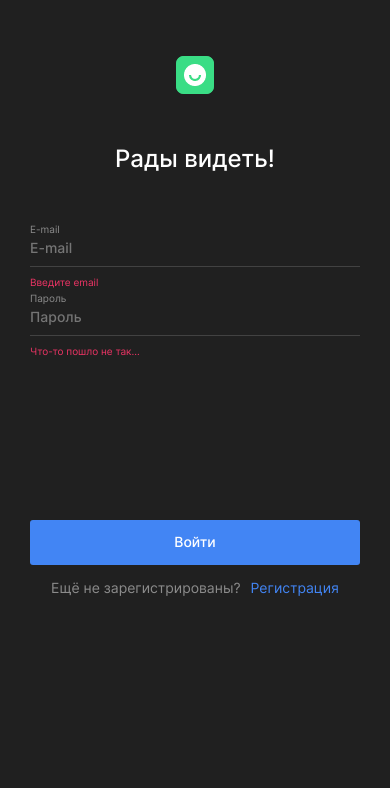
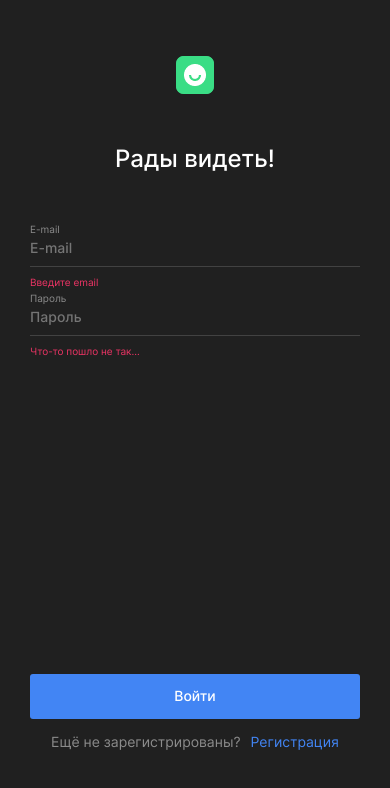
Before and after one commit to Aliya-f/movies-explorer-frontend, a React (Create React App) app: page /signin in a window 390 px wide. Shown: the top 788 px of the page. Built offline with nearby package versions, Linux system fonts and the light colour scheme; the HTML template or start-up script is replaced by a standard one.

Commit message:
доработка

```diff
--- a/src/components/Header/Header.css
+++ b/src/components/Header/Header.css
@@ -93,10 +93,11 @@
   height: 44px;
   background-repeat: no-repeat;
   display: none;
-  z-index: 2;
+  z-index: 3;
 }
 
 .mobile-menu {
+  z-index: 2;
   display: none;
   position: fixed;
   overflow: auto;
--- a/src/components/Login/Login.css
+++ b/src/components/Login/Login.css
@@ -4,10 +4,16 @@
 
 .login__container {
   max-width: 396px;
-  padding-top: 70px;
-  padding-bottom: 50px;
-  margin: auto;
+  margin: 70px auto 50px;
+  display: flex;
+  flex-direction: column;
+  justify-content: space-between;
+  height: 560px;
 }
+
+/* .login__container_elem {
+
+} */
 
 .login__logo {
   width: 38px;
@@ -32,7 +38,7 @@
 .login__form {
   display: flex;
   flex-direction: column;
-  margin-bottom: 134px;
+  /* margin-bottom: 221px; */
 }
 
 .login__label {
@@ -161,7 +167,8 @@
 
 @media (max-width: 500px) {
   .login__container {
-    padding-top: 56px;
+    height: 694px;
+    margin-top: 56px;
     padding-left: 30px;
     padding-right: 30px;
     display: flex;
@@ -177,6 +184,6 @@
     text-align: center;
   }
   .login__form {
-  margin-bottom: 163px;
+  /* margin-bottom: 163px; */
   }
 }
--- a/src/components/Login/Login.jsx
+++ b/src/components/Login/Login.jsx
@@ -14,6 +14,7 @@ function Login() {
     <main>
       <section className="login">
         <div className="login__container">
+          <div className="login__container_elem">
             <Link className="login__logo-container" to="/"><img src={logo} alt="логотип" className="login__logo"/></Link>
             <h1 className="login__title">Рады видеть!</h1>
             <form className="login__form">
@@ -40,11 +41,14 @@ function Login() {
             />
             <span className="login__error" id="password-error">Что-то пошло не так...</span>
             </form>
+          </div>
+          <div className="login__container_elem">
             <button className="login__submit-button" type="submit" onClick={login}>Войти</button>
             <p className="login__question">Ещё не зарегистрированы?
               <Link to="/signup"
             className="login__link">Регистрация</Link>
             </p>
+          </div>
         </div>
       </section>
     </main>
--- a/src/components/Movies/MoviesCardList/MoviesCardList.css
+++ b/src/components/Movies/MoviesCardList/MoviesCardList.css
@@ -86,4 +86,9 @@
     gap: 35px;
     padding: 40px 0 50px;
   }
+  .movies-cardlist__button {
+    max-width: 240px;
+    margin-bottom: 159px;
+  }
+
 }
--- a/src/components/Movies/SearchForm/SearchForm.css
+++ b/src/components/Movies/SearchForm/SearchForm.css
@@ -17,6 +17,7 @@
 }
 
 .search-form__input {
+  z-index: 0;
   width: 100%;
   height: 72px;
   background: #2F2F2F;
--- a/src/components/Register/Register.jsx
+++ b/src/components/Register/Register.jsx
@@ -15,6 +15,7 @@ function Register() {
     <main>
       <section className="login">
         <div className="login__container">
+          <div className="login__container_elem">
             <Link to="/" className="login__logo-container"><img src={logo} alt="логотип" className="login__logo"/></Link>
             <h1 className="login__title">Добро пожаловать!</h1>
             <form className="login__form">
@@ -51,11 +52,14 @@ function Register() {
             />
             <span className="login__error" id="password-error">Что-то пошло не так...</span>
             </form>
+          </div>
+          <div className="login__container_elem">
             <button className="login__submit-button" type="submit" onClick={login}>Зарегистрироваться</button>
             <p className="login__question">Уже зарегистрированы?
               <Link to="/signin"
             className="login__link">Войти</Link>
             </p>
+          </div>
         </div>
       </section>
     </main>
```
Lines whose indentation alone changed are shown as unchanged.
